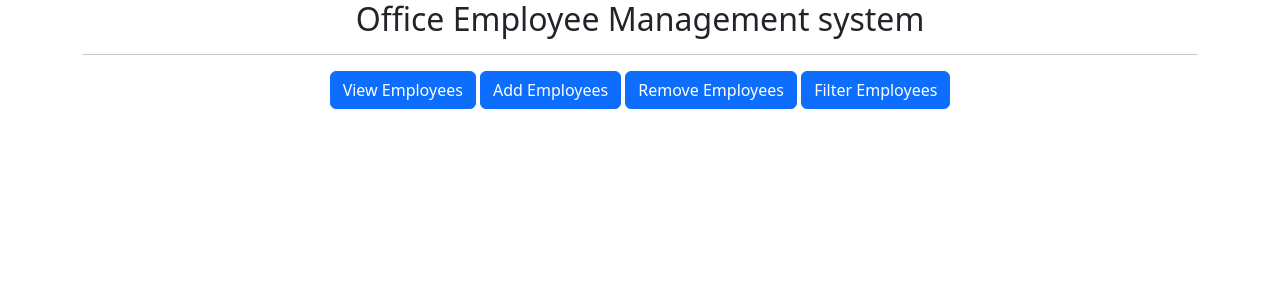
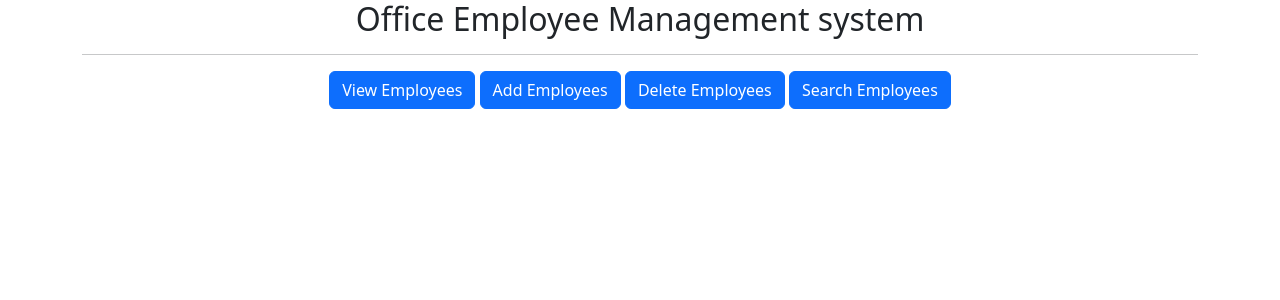
Before and after one commit to nimishbitla11/Office_employee_management_system-, a Django app: page /emp1/index/ in a window 1280 px wide. Shown: the top 300 px of the page. Run offline with Django 4.2, Linux system fonts and the light colour scheme.

Commit message:
changing nav bar button naming

```diff
--- a/office_emp_proj/templates/index.html
+++ b/office_emp_proj/templates/index.html
@@ -13,8 +13,8 @@
 
         <a class="btn btn-primary" href="/emp1/all_emp" role="button">View Employees</a>
         <a class="btn btn-primary" href="/emp1/add_emp" role="button">Add Employees</a>
-        <a class="btn btn-primary" href="/emp1/remove_emp" role="button">Remove Employees</a>
-        <a class="btn btn-primary" href="/emp1/filter_emp" role="button">Filter Employees</a>
+        <a class="btn btn-primary" href="/emp1/remove_emp" role="button">Delete Employees</a>
+        <a class="btn btn-primary" href="/emp1/filter_emp" role="button">Search Employees</a>
 
       </div>
 
```
